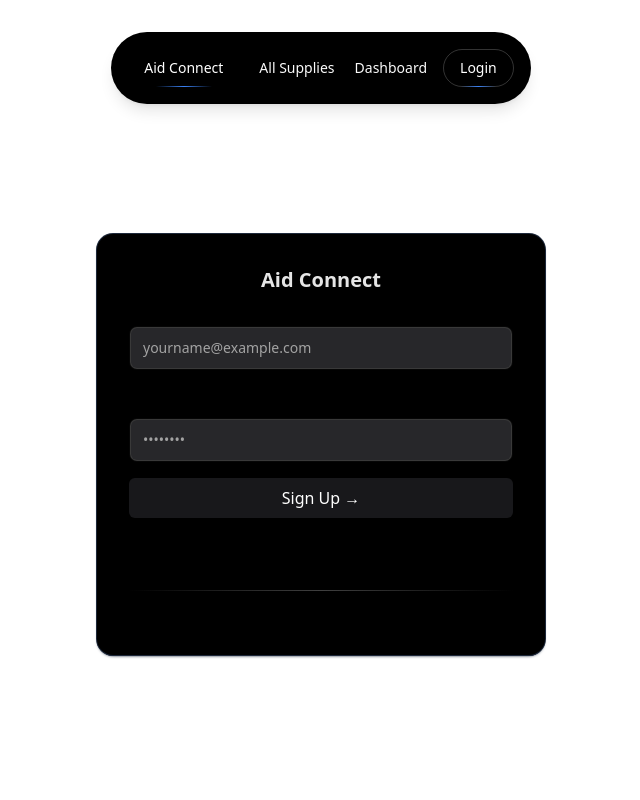
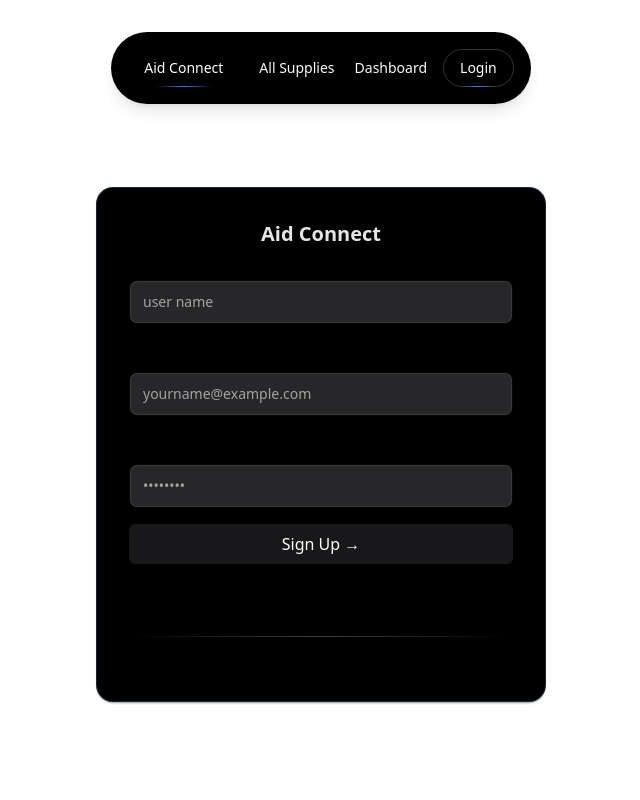
Before and after one commit to jobayermannan/AC-7-Aid-Connect-Client, a React (Vite) app: page /register in a window 1280 px wide. Shown: the top 800 px of the page, without its empty margins (319-959 px from the left). Built offline with nearby package versions, Linux system fonts and the light colour scheme; what tailwindcss-debug-screens would draw is missing.

Commit message:
added a name in register page

```diff
--- a/src/pages/Register.tsx
+++ b/src/pages/Register.tsx
@@ -3,6 +3,7 @@ import { TemplateForm } from "./TemplateForm";
 const Register = () => {
 	// Step 2: Prepare the props
 	const formFields = [
+		{ id: "name", label: "User Name", placeholder: "user name", type: "name" },
 		{ id: "email", label: "Email Address", placeholder: "yourname@example.com", type: "email" },
 		{ id: "password", label: "Password", placeholder: "••••••••", type: "password" }
 	 ];
```
